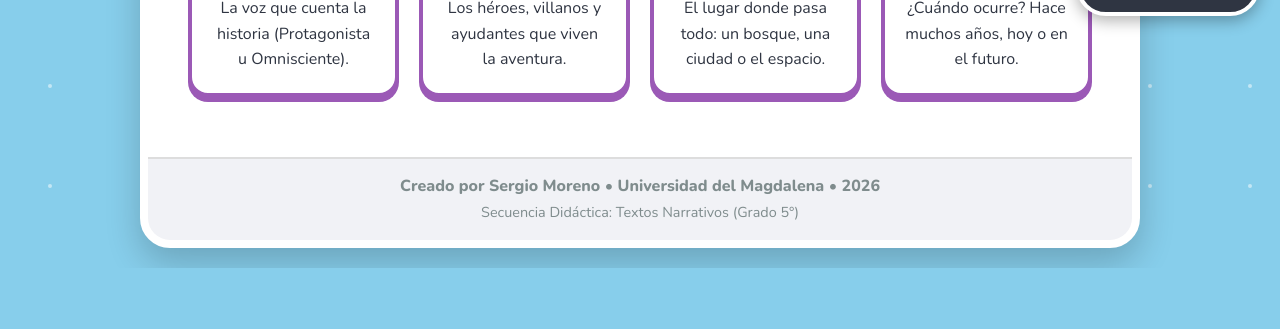
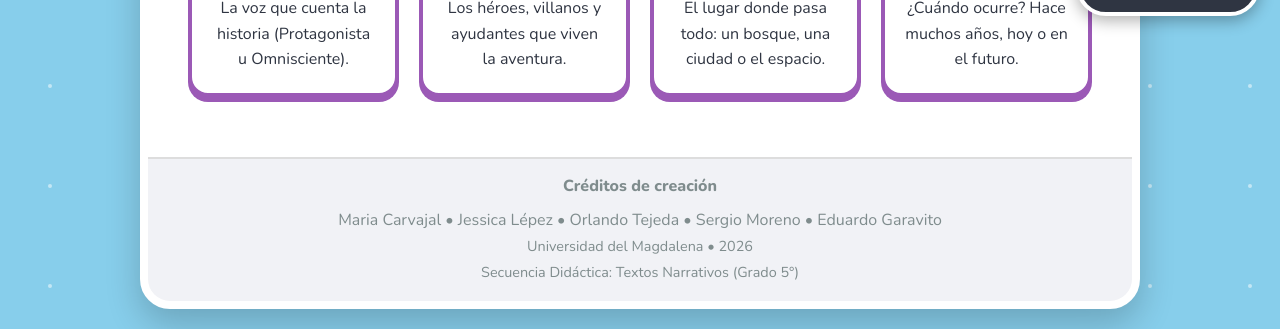
Before and after one commit to samorwno/el-universo-de-las-historias, a plain HTML site: page index.html in a window 1280 px wide. Shown: the part 764-1093 px from the top of the page. Before the commit the page ends 1032 px from the top, so only its background shows below. Drawn offline with nearby package versions, Linux system fonts and the light colour scheme.

Commit message:
Agrega créditos de creación del equipo

```diff
--- a/index.html
+++ b/index.html
@@ -504,7 +504,11 @@
         </div>
 
         <footer>
-            Creado por Sergio Moreno • Universidad del Magdalena • 2026<br>
+            <span style="display:block; margin-bottom: 6px;">Créditos de creación</span>
+            <span style="font-weight: normal; font-size: 1rem; line-height: 1.8;">
+                Maria Carvajal • Jessica Lépez • Orlando Tejeda • Sergio Moreno • Eduardo Garavito
+            </span><br>
+            <span style="font-weight: normal; font-size: 0.9rem;">Universidad del Magdalena • 2026</span><br>
             <span style="font-weight: normal; font-size: 0.9rem;">Secuencia Didáctica: Textos Narrativos (Grado 5°)</span>
         </footer>
 
```
Also changed, not shown: 1 other file.
